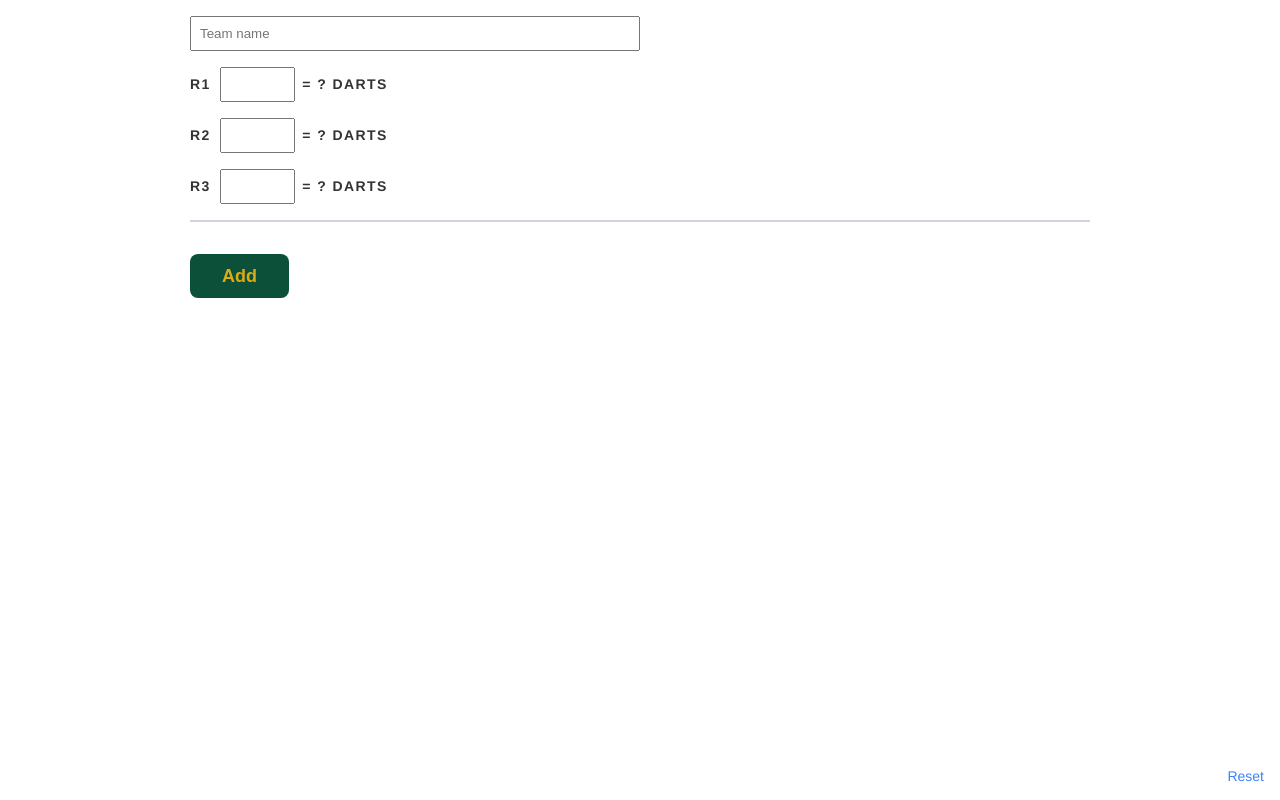
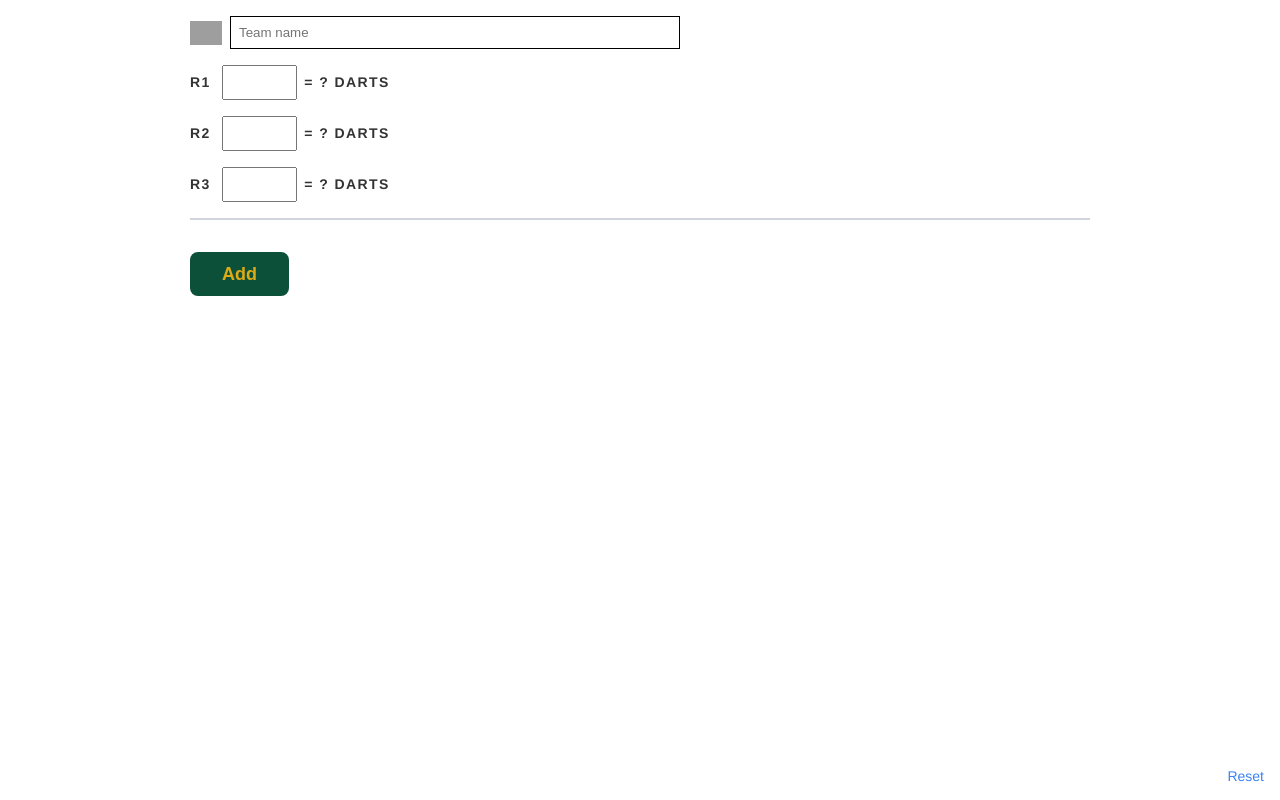
Before and after one commit to burt202/neepsend, a React app: page /#/backend in a window 1280 px wide. Built offline with nearby package versions, Linux system fonts and the light colour scheme; grey boxes are pictures that could not be loaded.

Commit message:
Add select team option

```diff
--- a/src/js/components/RoundRow.tsx
+++ b/src/js/components/RoundRow.tsx
@@ -19,7 +19,7 @@ export default function RoundRow({text, scores, onUpdate}: RoundRowProps) {
 
   return (
     <div className="mt-4 flex">
-      <span className="uppercase font-bold tracking-widest w-[30px] inline-block h-[35px] leading-[35px]">
+      <span className="uppercase font-bold tracking-widest w-[32px] inline-block h-[35px] leading-[35px]">
         {text}
       </span>
       <input
--- a/src/js/components/TeamEntry.tsx
+++ b/src/js/components/TeamEntry.tsx
@@ -6,22 +6,43 @@ import RoundRow from "./RoundRow"
 
 interface TeamEntryProps {
   team: Team
+  selected?: string
+  onSelectedToggle: () => void
   onUpdate: (team: Team) => void
 }
 
-export default function TeamEntry({team, onUpdate}: TeamEntryProps) {
+export default function TeamEntry({
+  team,
+  selected,
+  onSelectedToggle,
+  onUpdate,
+}: TeamEntryProps) {
   const {name, round1Scores, round2Scores, round3Scores} = team
+
+  const showAsSelected = selected === team.name
 
   return (
     <div className="mb-4 pb-4 border-solid border-0 border-b-2 border-gray-300">
+      <div className="flex items-center">
+        <img
+          src="dartboard.svg"
+          className="h-[24px] cursor-pointer mr-2"
+          onClick={onSelectedToggle}
+        />
         <input
           placeholder="Team name"
           value={name}
+          style={{
+            background: showAsSelected ? "#fcd34d" : "white",
+            border: "1px solid",
+          }}
+          disabled={showAsSelected}
           className="p-2 w-[450px]"
           onChange={(e: ChangeEvent<HTMLInputElement>) => {
             onUpdate({...team, name: e.target.value})
           }}
         />
+      </div>
       <RoundRow
         text="R1"
         scores={round1Scores}
--- a/src/js/pages/backend.tsx
+++ b/src/js/pages/backend.tsx
@@ -17,10 +17,10 @@ const EMPTY_STATE: Team = {
 // TODO
 // prepopulate from local storage
 // delete team (or filter when name is empty)
-// select team
 
 export default function Backend() {
   const [teams, setTeams] = useState<Array<Team>>([EMPTY_STATE])
+  const [selected, setSelected] = useState<string | undefined>(undefined)
 
   return (
     <>
@@ -30,13 +30,23 @@ export default function Backend() {
             <TeamEntry
               key={i}
               team={t}
+              selected={selected}
+              onSelectedToggle={() => {
+                const newValue = selected === t.name ? undefined : t.name
+                setSelected(newValue)
+
+                localStorage.setItem(
+                  LOCAL_STORAGE_KEY,
+                  JSON.stringify({teams, selected: newValue}),
+                )
+              }}
               onUpdate={(team) => {
                 const updated = adjust(i, () => team, teams)
                 setTeams(updated)
 
                 localStorage.setItem(
                   LOCAL_STORAGE_KEY,
-                  JSON.stringify({teams: updated}),
+                  JSON.stringify({teams: updated, selected}),
                 )
               }}
             />
--- a/src/js/pages/public.tsx
+++ b/src/js/pages/public.tsx
@@ -22,7 +22,7 @@ export default function Public() {
       } else {
         setState(DEFAULT_STATE)
       }
-    }, 5000)
+    }, 2500)
   })
 
   return (
--- a/webpack/config.common.ts
+++ b/webpack/config.common.ts
@@ -29,6 +29,7 @@ const config: webpack.Configuration = {
       patterns: [
         {from: "src/images/logo.png", to: "logo.png"},
         {from: "src/images/settings.svg", to: "settings.svg"},
+        {from: "src/images/dartboard.svg", to: "dartboard.svg"},
       ],
     }),
     new webpack.DefinePlugin({
```
Also changed, not shown: src/images/dartboard.svg (added). Lines whose indentation alone changed are shown as unchanged.
